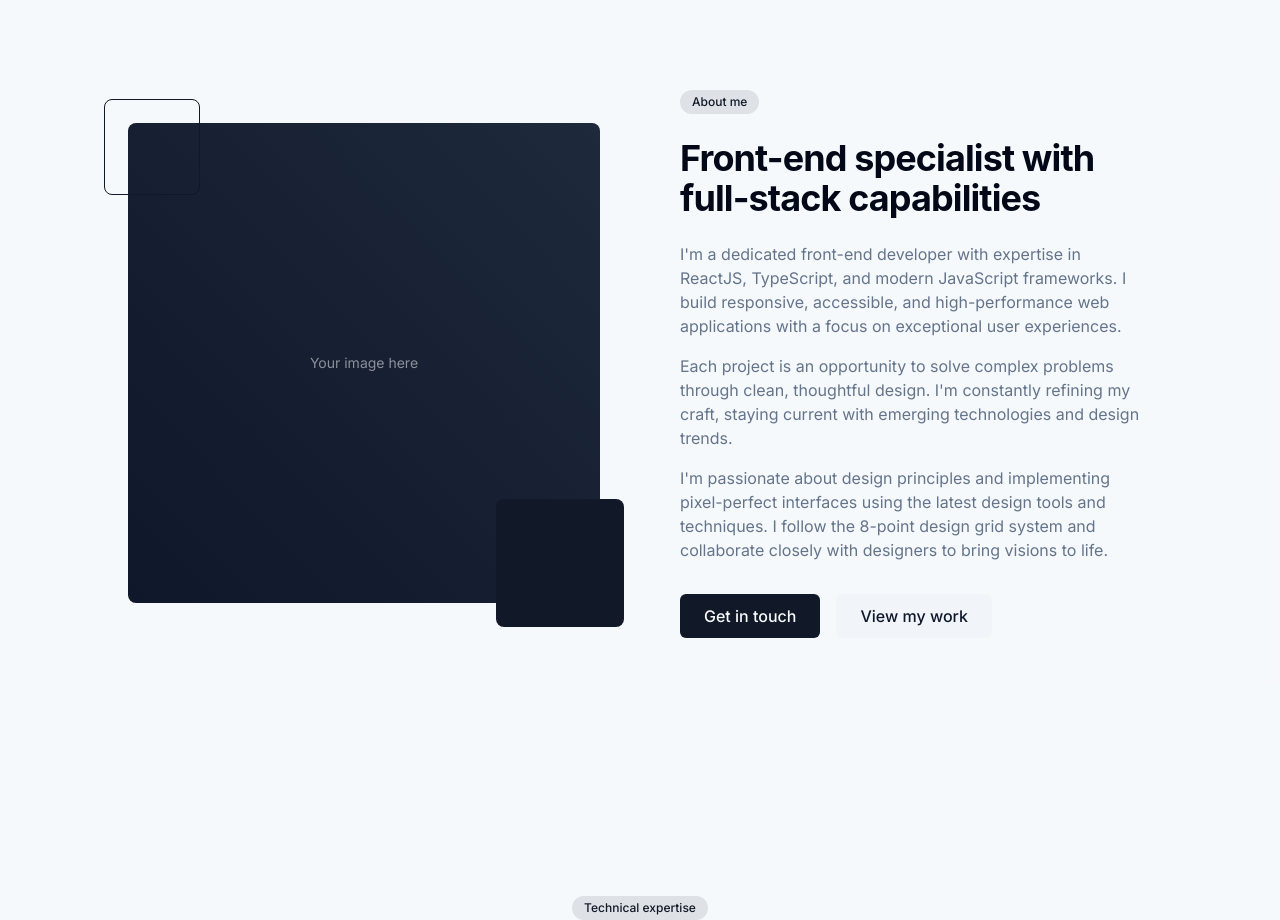
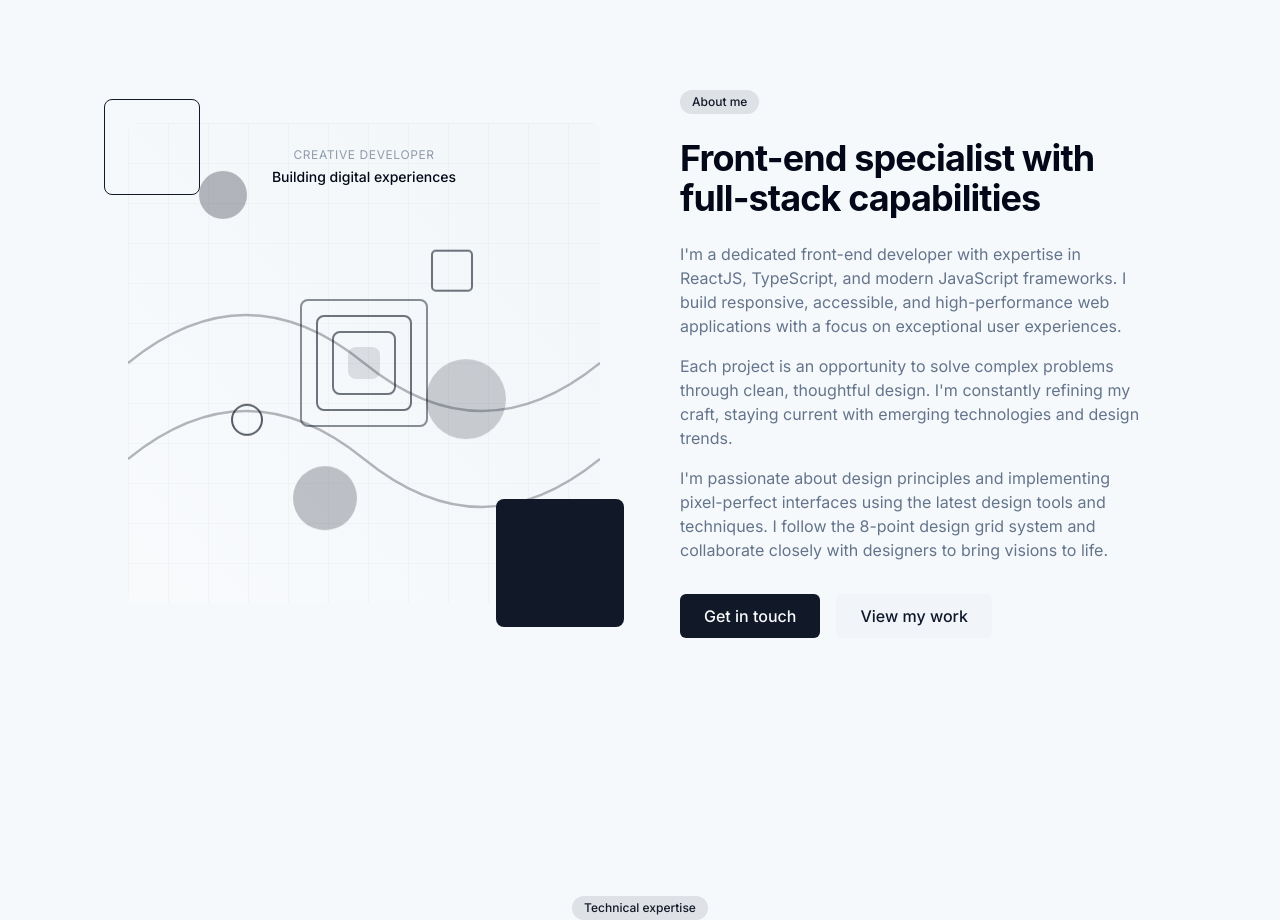
Before and after one commit to viz-an/portfolio, a React (Vite) app: page / in a window 1280 px wide. Shown: the part 840-1760 px from the top of the page. Built offline with nearby package versions, Linux system fonts and the light colour scheme.

Commit message:
feat: addeed decorative pattern instead of image placeholder

```diff
--- a/src/components/About.tsx
+++ b/src/components/About.tsx
@@ -1,4 +1,5 @@
 import React, { useEffect, useRef } from "react";
+import DecorativePattern from "./DecorativePattern";
 
 const About: React.FC = () => {
   const sectionRef = useRef<HTMLElement>(null);
@@ -35,9 +36,8 @@ const About: React.FC = () => {
             <div>
               <div className="relative">
                 <div className="w-full h-[480px] rounded-lg overflow-hidden animate-on-scroll">
-                  <div className="w-full h-full bg-gradient-to-tr from-slate-900 to-slate-800 flex items-center justify-center text-white">
-                    <span className="text-sm opacity-50">Your image here</span>
-                  </div>
+                  <DecorativePattern />
+
                 </div>
                 <div className="absolute -bottom-6 -right-6 w-32 h-32 rounded-lg bg-primary z-10 animate-on-scroll" style={{ transitionDelay: "0.2s" }} />
                 <div className="absolute -top-6 -left-6 w-24 h-24 rounded-lg border border-primary z-10 animate-on-scroll" style={{ transitionDelay: "0.3s" }} />
--- /dev/null
+++ b/src/components/DecorativePattern.tsx
@@ -0,0 +1,168 @@
+import React, { useState, useRef } from "react";
+import { useTheme } from "./ThemeProvider";
+
+const DecorativePattern: React.FC = () => {
+  const { theme } = useTheme();
+  const isDark = theme === "dark" || (theme === "system" && window.matchMedia("(prefers-color-scheme: dark)").matches);
+  const [mousePosition, setMousePosition] = useState({ x: 0, y: 0 });
+  const [isHovering, setIsHovering] = useState(false);
+  const containerRef = useRef<HTMLDivElement>(null);
+
+  // Handle mouse movement
+  const handleMouseMove = (e: React.MouseEvent) => {
+    if (containerRef.current) {
+      const rect = containerRef.current.getBoundingClientRect();
+      // Calculate relative position (0-1)
+      const x = (e.clientX - rect.left) / rect.width;
+      const y = (e.clientY - rect.top) / rect.height;
+      setMousePosition({ x, y });
+    }
+  };
+
+  return (
+    <div
+      ref={containerRef}
+      className="w-full h-full bg-gradient-to-tr from-background to-secondary/60 rounded-lg overflow-hidden relative cursor-pointer transition-all duration-300"
+      onMouseMove={handleMouseMove}
+      onMouseEnter={() => setIsHovering(true)}
+      onMouseLeave={() => setIsHovering(false)}
+    >
+      {/* Overlay text moved on top */}
+      <div className="absolute inset-x-0 top-0 pt-6 flex flex-col items-center justify-center text-center px-6 z-10">
+        <div className="text-xs uppercase tracking-wider text-muted-foreground/70">Creative Developer</div>
+        <div className="text-sm mt-1 font-medium">Building digital experiences</div>
+      </div>
+
+      {/* Main pattern container */}
+      <div className="absolute inset-0 overflow-hidden">
+        {/* Grid lines */}
+        <div
+          className="absolute inset-0 transition-transform duration-500"
+          style={{
+            opacity: 0.1,
+            transform: isHovering ? `rotate(${(mousePosition.x - 0.5) * 5}deg)` : 'none'
+          }}
+        >
+          <svg width="100%" height="100%" xmlns="http://www.w3.org/2000/svg">
+            <defs>
+              <pattern
+                id="grid"
+                width="40"
+                height="40"
+                patternUnits="userSpaceOnUse"
+              >
+                <path
+                  d="M 40 0 L 0 0 0 40"
+                  fill="none"
+                  stroke={isDark ? "white" : "black"}
+                  strokeWidth="0.5"
+                />
+              </pattern>
+            </defs>
+            <rect width="100%" height="100%" fill="url(#grid)" />
+          </svg>
+        </div>
+
+        {/* Animated circles */}
+        <div
+          className="absolute transition-all duration-300"
+          style={{
+            top: `${10 + mousePosition.y * 10}%`,
+            left: `${15 + mousePosition.x * 15}%`,
+            transform: isHovering ? 'scale(1.2)' : 'scale(1)'
+          }}
+        >
+          <div className="w-12 h-12 rounded-full bg-primary/30 animate-float" style={{ animationDelay: "0s" }}></div>
+        </div>
+        <div
+          className="absolute transition-all duration-300"
+          style={{
+            top: `${50 - mousePosition.y * 10}%`,
+            right: `${20 - mousePosition.x * 10}%`,
+            transform: isHovering ? 'scale(1.2)' : 'scale(1)'
+          }}
+        >
+          <div className="w-20 h-20 rounded-full bg-primary/20 animate-float" style={{ animationDelay: "1.5s" }}></div>
+        </div>
+        <div
+          className="absolute transition-all duration-300"
+          style={{
+            bottom: `${15 + mousePosition.y * 8}%`,
+            left: `${35 - mousePosition.x * 10}%`,
+            transform: isHovering ? 'scale(1.1)' : 'scale(1)'
+          }}
+        >
+          <div className="w-16 h-16 rounded-full bg-primary/25 animate-float" style={{ animationDelay: "0.8s" }}></div>
+        </div>
+
+        {/* Decorative shapes */}
+        <div
+          className="absolute transition-all duration-500"
+          style={{
+            top: `${25 - mousePosition.y * 5}%`,
+            right: `${25 - mousePosition.x * 5}%`,
+            transform: isHovering ? 'rotate(15deg)' : 'rotate(0deg)'
+          }}
+        >
+          <svg width="60" height="60" viewBox="0 0 60 60" fill="none" xmlns="http://www.w3.org/2000/svg" className="animate-float" style={{ animationDelay: "1.2s" }}>
+            <rect x="10" y="10" width="40" height="40" rx="4" stroke="currentColor" strokeWidth="2" className={`${isHovering ? "text-primary" : "text-primary/60"}`} />
+          </svg>
+        </div>
+        <div
+          className="absolute transition-all duration-500"
+          style={{
+            bottom: `${33 + mousePosition.y * 6}%`,
+            left: `${20 + mousePosition.x * 6}%`,
+            transform: isHovering ? 'rotate(-10deg)' : 'rotate(0deg)'
+          }}
+        >
+          <svg width="50" height="50" viewBox="0 0 50 50" fill="none" xmlns="http://www.w3.org/2000/svg" className="animate-float" style={{ animationDelay: "0.5s" }}>
+            <circle cx="25" cy="25" r="15" stroke="currentColor" strokeWidth="2" className={`${isHovering ? "text-primary" : "text-primary/70"}`} />
+          </svg>
+        </div>
+
+        {/* Accent lines */}
+        <svg
+          width="100%"
+          height="100%"
+          viewBox="0 0 100 100"
+          preserveAspectRatio="none"
+          className="absolute inset-0 transition-all duration-500"
+          style={{
+            transform: isHovering ? `translate(${(mousePosition.x - 0.5) * 10}px, ${(mousePosition.y - 0.5) * 10}px)` : 'none'
+          }}
+        >
+          <path d="M0,50 Q25,30 50,50 T100,50" stroke="currentColor" strokeWidth="0.5" fill="none" className={`${isHovering ? "text-primary/50" : "text-primary/30"}`} />
+          <path d="M0,70 Q25,50 50,70 T100,70" stroke="currentColor" strokeWidth="0.5" fill="none" className={`${isHovering ? "text-primary/50" : "text-primary/30"}`} />
+        </svg>
+      </div>
+
+      {/* Central element */}
+      <div
+        className="absolute inset-0 flex items-center justify-center transition-all duration-500"
+        style={{
+          transform: isHovering ? `translate(${(mousePosition.x - 0.5) * -20}px, ${(mousePosition.y - 0.5) * -20}px)` : 'none'
+        }}
+      >
+        <div className="relative w-32 h-32">
+          <div className={`absolute inset-0 rounded-lg border-2 ${isHovering ? "border-primary" : "border-primary/50"} animate-pulse`}></div>
+          <div className={`absolute inset-4 rounded-lg border-2 ${isHovering ? "border-primary" : "border-primary/60"} animate-pulse`} style={{ animationDelay: "0.3s" }}></div>
+          <div className={`absolute inset-8 rounded-lg border-2 ${isHovering ? "border-primary" : "border-primary/70"} animate-pulse`} style={{ animationDelay: "0.6s" }}></div>
+          <div className={`absolute inset-12 rounded-lg ${isHovering ? "bg-primary/40" : "bg-primary/20"} animate-pulse`} style={{ animationDelay: "0.9s" }}></div>
+        </div>
+      </div>
+
+      {/* Call-to-action text that appears on hover */}
+      <div
+        className={`absolute inset-0 flex items-center justify-center transition-opacity duration-300 ${isHovering ? 'opacity-100' : 'opacity-0'}`}
+        style={{ zIndex: 5 }}
+      >
+        <div className="bg-background/80 backdrop-blur-sm px-4 py-2 rounded-md text-sm font-medium">
+          Explore my work
+        </div>
+      </div>
+    </div>
+  );
+};
+
+export default DecorativePattern;
```
